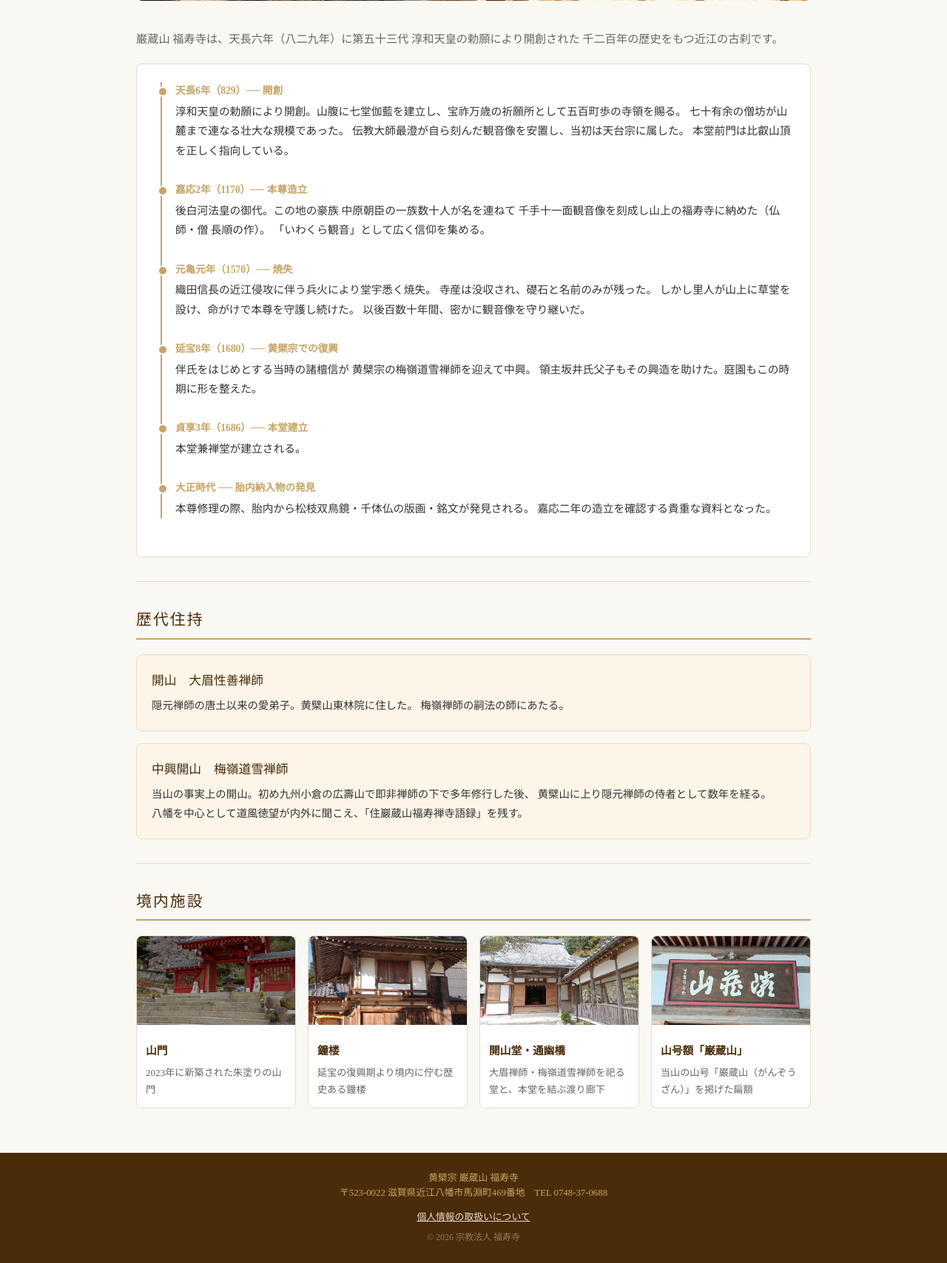
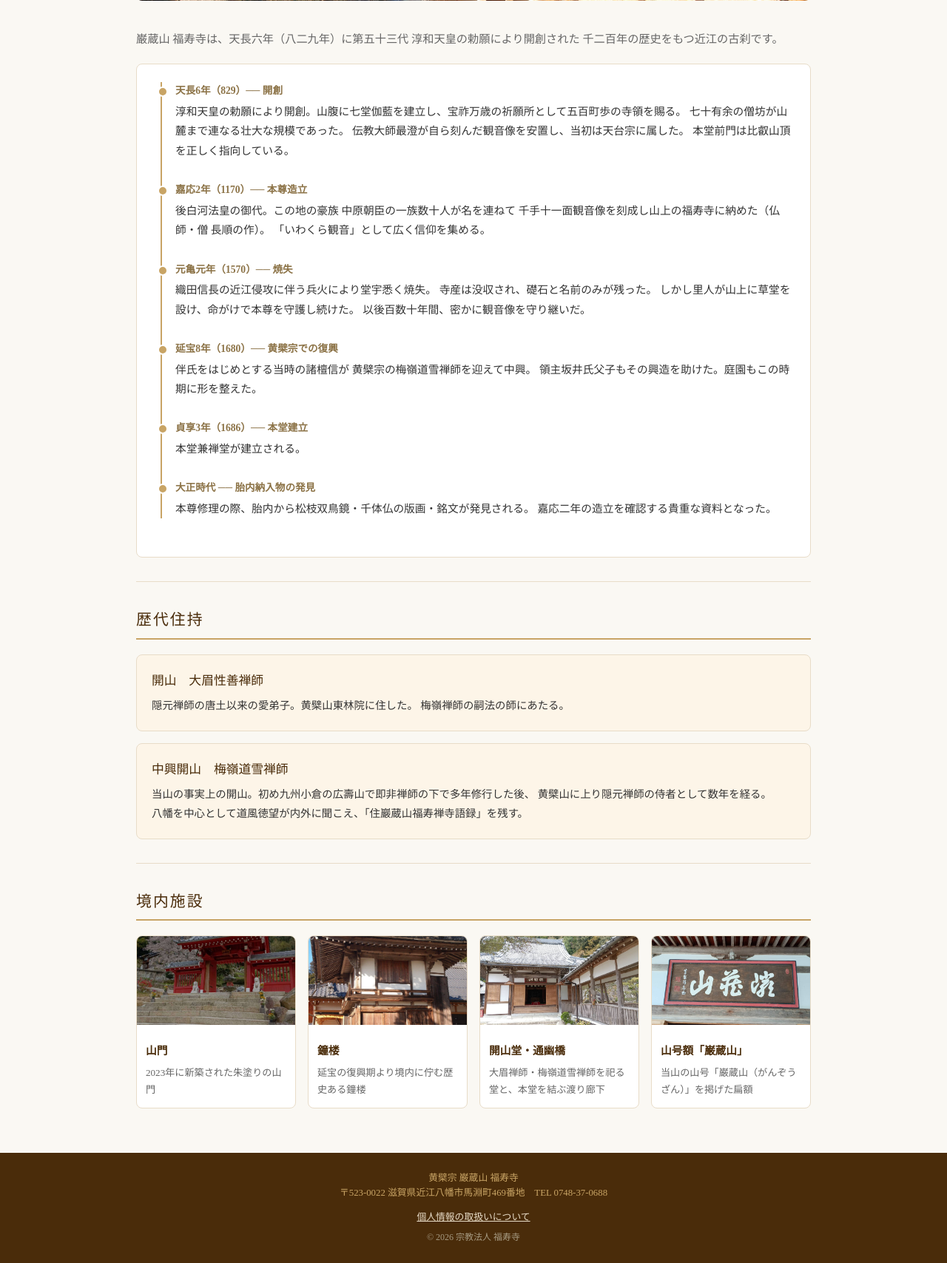
Before and after one commit to Fukujuji/Fukujuji.github.io, a Flask app: page /about in a window 1280 px wide. Shown: the part 483-2191 px from the top of the page at 74% size. Run offline with Flask 3, Linux system fonts and the light colour scheme.

Commit message:
文字色のコントラスト不足を解消（色味は保ったまま濃さのみ調整）
axe-core（WCAG 2.2 AA）で検出された無地背景上の文字色を、同じ色相のまま
基準（通常文字4.5:1、大きな文字3:1）を満たす最小限の濃さに調整した。

- 灰色の補足文（#888 → #767676、生成り背景上は #717171）
- 縁起ページ年表の年号（#c8a465 → #8c7347）
- 404ページの「404」（#c8a465 → #aa8b56、大きな文字なので3:1）
- フッターの著作権表示（#8a7a5a → #a59980）

文章は変更していない。

Co-Authored-By: Claude Opus 5.5 <noreply@anthropic.com>
Claude-Session: https://claude.ai/code/session_01MZdsMqjho9YBYmQK2KNbgK

```diff
--- a/docs/404.html
+++ b/docs/404.html
@@ -216,7 +216,7 @@
 }
 .notfound .code {
   font-size: 3.2rem;
-  color: #c8a465;
+  color: #aa8b56;
   letter-spacing: 0.15em;
   margin-bottom: 8px;
 }
@@ -294,7 +294,7 @@
   <p style="margin-top:12px; font-size:0.8rem;">
     <a href="/privacy.html">個人情報の取扱いについて</a>
   </p>
-  <p style="margin-top:8px; font-size:0.75rem; color:#8a7a5a;">© 2026 宗教法人 福寿寺</p>
+  <p style="margin-top:8px; font-size:0.75rem; color:#a59980;">© 2026 宗教法人 福寿寺</p>
 </footer>
 
 </body>
--- a/docs/about.html
+++ b/docs/about.html
@@ -245,7 +245,7 @@
 }
 .timeline-year {
   font-size: 0.85rem;
-  color: #c8a465;
+  color: #8c7347;
   font-weight: bold;
   margin-bottom: 2px;
 }
@@ -451,7 +451,7 @@
   <p style="margin-top:12px; font-size:0.8rem;">
     <a href="privacy.html">個人情報の取扱いについて</a>
   </p>
-  <p style="margin-top:8px; font-size:0.75rem; color:#8a7a5a;">© 2026 宗教法人 福寿寺</p>
+  <p style="margin-top:8px; font-size:0.75rem; color:#a59980;">© 2026 宗教法人 福寿寺</p>
 </footer>
 
 </body>
--- a/docs/access.html
+++ b/docs/access.html
@@ -330,7 +330,7 @@
       「<strong>竜王IC</strong>」より約10分<br>
       「<strong>蒲生スマートIC</strong>」より約8分
     </p>
-    <p style="font-size:0.82rem; color:#888; margin-top:8px;">
+    <p style="font-size:0.82rem; color:#767676; margin-top:8px;">
       ※ 蒲生スマートICはETC専用です。ETC非搭載の場合は竜王ICをご利用ください。
     </p>
   </div>
@@ -357,7 +357,7 @@
   <p style="margin-top:12px; font-size:0.8rem;">
     <a href="privacy.html">個人情報の取扱いについて</a>
   </p>
-  <p style="margin-top:8px; font-size:0.75rem; color:#8a7a5a;">© 2026 宗教法人 福寿寺</p>
+  <p style="margin-top:8px; font-size:0.75rem; color:#a59980;">© 2026 宗教法人 福寿寺</p>
 </footer>
 
 </body>
--- a/docs/contact.html
+++ b/docs/contact.html
@@ -254,7 +254,7 @@
 }
 .form-note {
   font-size: 0.82rem;
-  color: #888;
+  color: #767676;
   margin-bottom: 24px;
 }
 .alert {
@@ -463,7 +463,7 @@
   <p style="margin-top:12px; font-size:0.8rem;">
     <a href="privacy.html">個人情報の取扱いについて</a>
   </p>
-  <p style="margin-top:8px; font-size:0.75rem; color:#8a7a5a;">© 2026 宗教法人 福寿寺</p>
+  <p style="margin-top:8px; font-size:0.75rem; color:#a59980;">© 2026 宗教法人 福寿寺</p>
 </footer>
 
 </body>
--- a/docs/cultural-assets.html
+++ b/docs/cultural-assets.html
@@ -326,7 +326,7 @@
   <div class="asset-main-body">
     <span class="badge-important">国指定重要文化財</span>
     <h3>本尊　木造千手観音立像</h3>
-    <p style="font-size:0.88rem; color:#888; margin-bottom:14px;">通称「いわくらさん」「いわくら観音」</p>
+    <p style="font-size:0.88rem; color:#767676; margin-bottom:14px;">通称「いわくらさん」「いわくら観音」</p>
 
     <dl class="detail-list">
       <dt>指定</dt><dd>国指定重要文化財（彫刻）　明治44年（1911年）8月9日指定</dd>
@@ -409,7 +409,7 @@
   <p style="margin-top:12px; font-size:0.8rem;">
     <a href="privacy.html">個人情報の取扱いについて</a>
   </p>
-  <p style="margin-top:8px; font-size:0.75rem; color:#8a7a5a;">© 2026 宗教法人 福寿寺</p>
+  <p style="margin-top:8px; font-size:0.75rem; color:#a59980;">© 2026 宗教法人 福寿寺</p>
 </footer>
 
 </body>
--- a/docs/garden.html
+++ b/docs/garden.html
@@ -251,7 +251,7 @@
 }
 .spec-item .label {
   font-size: 0.78rem;
-  color: #888;
+  color: #717171;
   margin-bottom: 4px;
 }
 .spec-item .value {
@@ -369,7 +369,7 @@ blockquote {
   <p style="margin-top:12px; font-size:0.8rem;">
     <a href="privacy.html">個人情報の取扱いについて</a>
   </p>
-  <p style="margin-top:8px; font-size:0.75rem; color:#8a7a5a;">© 2026 宗教法人 福寿寺</p>
+  <p style="margin-top:8px; font-size:0.75rem; color:#a59980;">© 2026 宗教法人 福寿寺</p>
 </footer>
 
 </body>
--- a/docs/index.html
+++ b/docs/index.html
@@ -454,7 +454,7 @@
   <p style="margin-top:12px; font-size:0.8rem;">
     <a href="privacy.html">個人情報の取扱いについて</a>
   </p>
-  <p style="margin-top:8px; font-size:0.75rem; color:#8a7a5a;">© 2026 宗教法人 福寿寺</p>
+  <p style="margin-top:8px; font-size:0.75rem; color:#a59980;">© 2026 宗教法人 福寿寺</p>
 </footer>
 
 </body>
--- a/docs/privacy.html
+++ b/docs/privacy.html
@@ -239,7 +239,7 @@
   padding-top: 16px;
   border-top: 1px solid #e8dcc8;
   font-size: 0.85rem;
-  color: #888;
+  color: #767676;
   text-align: right;
 }
 
@@ -350,7 +350,7 @@
   <p style="margin-top:12px; font-size:0.8rem;">
     <a href="privacy.html">個人情報の取扱いについて</a>
   </p>
-  <p style="margin-top:8px; font-size:0.75rem; color:#8a7a5a;">© 2026 宗教法人 福寿寺</p>
+  <p style="margin-top:8px; font-size:0.75rem; color:#a59980;">© 2026 宗教法人 福寿寺</p>
 </footer>
 
 </body>
--- a/templates/base.html
+++ b/templates/base.html
@@ -256,7 +256,7 @@
   <p style="margin-top:12px; font-size:0.8rem;">
     <a href="/privacy">個人情報の取扱いについて</a>
   </p>
-  <p style="margin-top:8px; font-size:0.75rem; color:#8a7a5a;">© 2026 宗教法人 福寿寺</p>
+  <p style="margin-top:8px; font-size:0.75rem; color:#a59980;">© 2026 宗教法人 福寿寺</p>
 </footer>
 
 </body>
--- a/templates/hp/404.html
+++ b/templates/hp/404.html
@@ -11,7 +11,7 @@
 }
 .notfound .code {
   font-size: 3.2rem;
-  color: #c8a465;
+  color: #aa8b56;
   letter-spacing: 0.15em;
   margin-bottom: 8px;
 }
--- a/templates/hp/about.html
+++ b/templates/hp/about.html
@@ -39,7 +39,7 @@
 }
 .timeline-year {
   font-size: 0.85rem;
-  color: #c8a465;
+  color: #8c7347;
   font-weight: bold;
   margin-bottom: 2px;
 }
--- a/templates/hp/access.html
+++ b/templates/hp/access.html
@@ -94,7 +94,7 @@
       「<strong>竜王IC</strong>」より約10分<br>
       「<strong>蒲生スマートIC</strong>」より約8分
     </p>
-    <p style="font-size:0.82rem; color:#888; margin-top:8px;">
+    <p style="font-size:0.82rem; color:#767676; margin-top:8px;">
       ※ 蒲生スマートICはETC専用です。ETC非搭載の場合は竜王ICをご利用ください。
     </p>
   </div>
--- a/templates/hp/assets.html
+++ b/templates/hp/assets.html
@@ -90,7 +90,7 @@
   <div class="asset-main-body">
     <span class="badge-important">国指定重要文化財</span>
     <h3>本尊　木造千手観音立像</h3>
-    <p style="font-size:0.88rem; color:#888; margin-bottom:14px;">通称「いわくらさん」「いわくら観音」</p>
+    <p style="font-size:0.88rem; color:#767676; margin-bottom:14px;">通称「いわくらさん」「いわくら観音」</p>
 
     <dl class="detail-list">
       <dt>指定</dt><dd>国指定重要文化財（彫刻）　明治44年（1911年）8月9日指定</dd>
--- a/templates/hp/contact_static.html
+++ b/templates/hp/contact_static.html
@@ -52,7 +52,7 @@
 }
 .form-note {
   font-size: 0.82rem;
-  color: #888;
+  color: #767676;
   margin-bottom: 24px;
 }
 .alert {
--- a/templates/hp/garden.html
+++ b/templates/hp/garden.html
@@ -45,7 +45,7 @@
 }
 .spec-item .label {
   font-size: 0.78rem;
-  color: #888;
+  color: #717171;
   margin-bottom: 4px;
 }
 .spec-item .value {
--- a/templates/hp/privacy.html
+++ b/templates/hp/privacy.html
@@ -38,7 +38,7 @@
   padding-top: 16px;
   border-top: 1px solid #e8dcc8;
   font-size: 0.85rem;
-  color: #888;
+  color: #767676;
   text-align: right;
 }
 {% endblock %}
```
